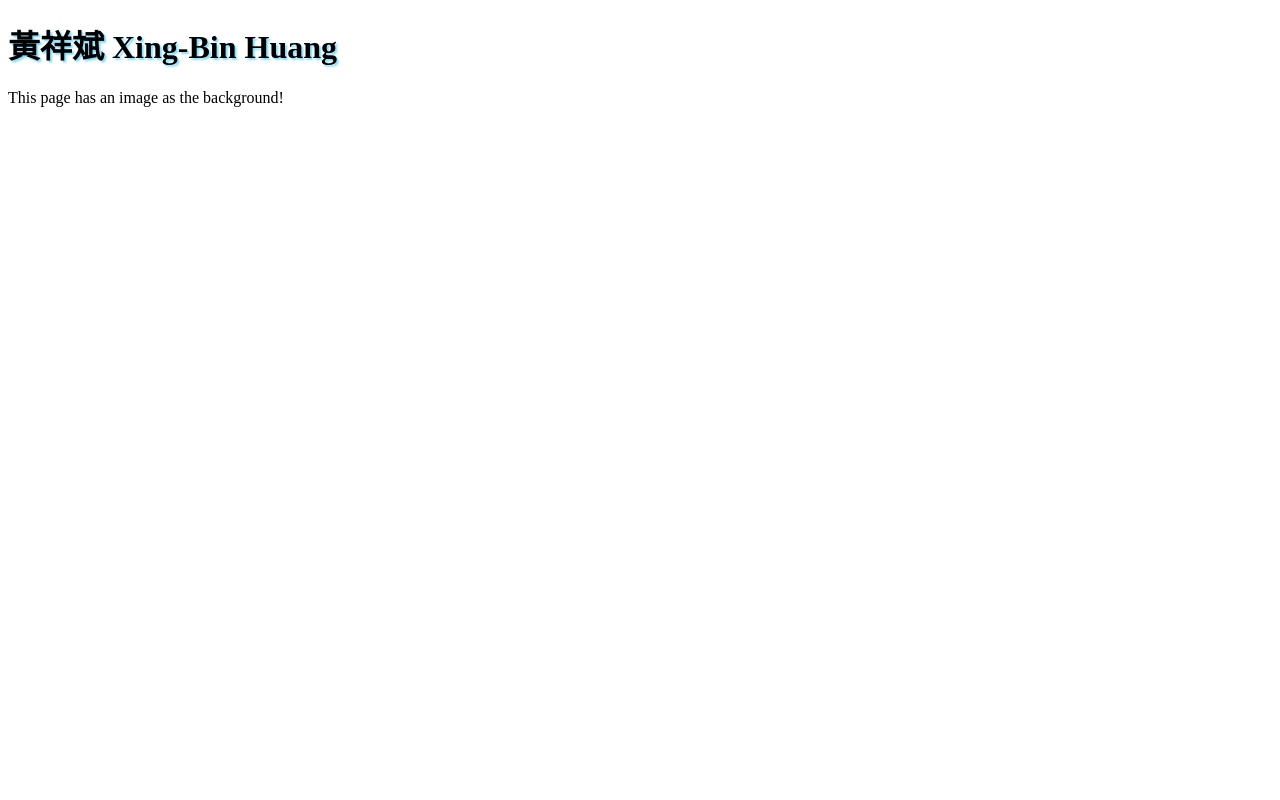
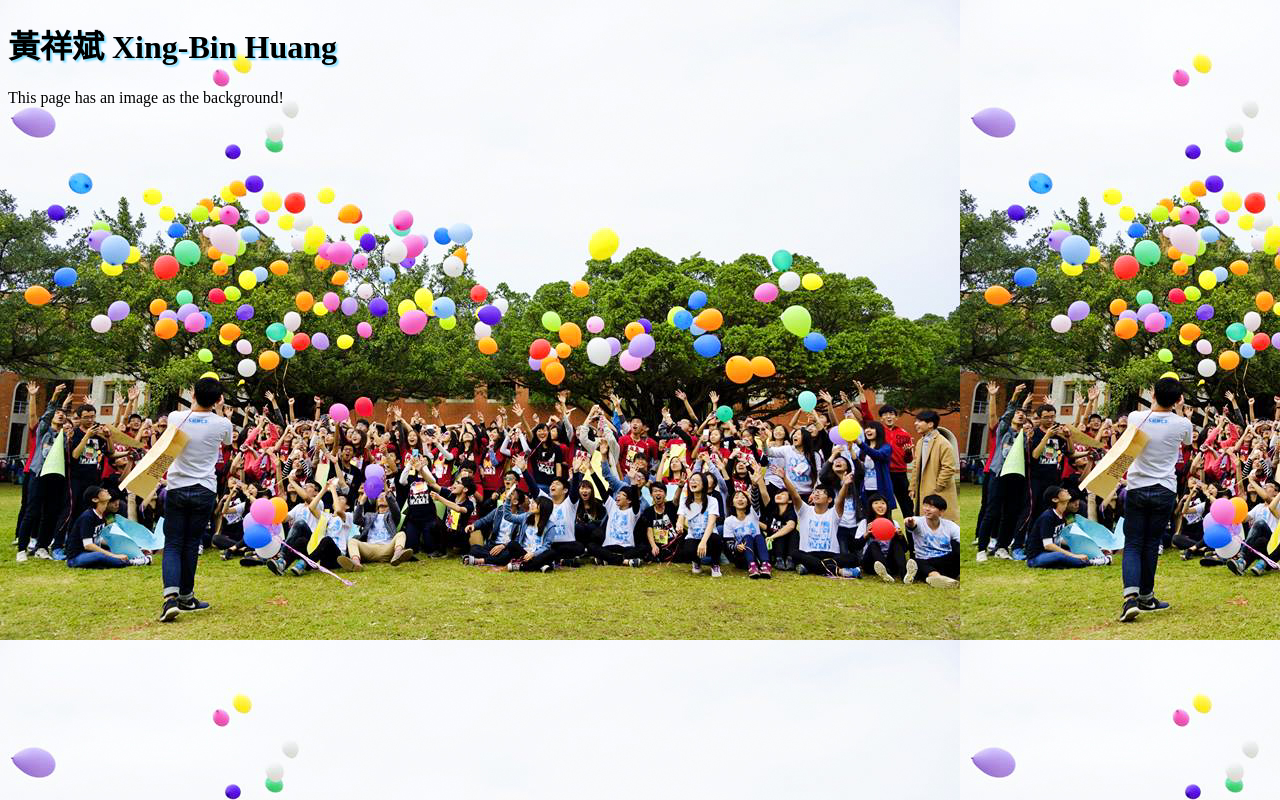
Before and after one commit to BinBinGGInInDer/wp2016, a plain HTML site: page index.html in a window 1280 px wide. Drawn offline with Linux system fonts and the light colour scheme.

Commit message:
add background pic

```diff
--- a/index.html
+++ b/index.html
@@ -6,7 +6,7 @@
     text-shadow: 2px 2px 2px #80dfff;
 }
   body {
-    background-image: url("paper.gif");
+    background-image: url("pic/20160206-172.jpg");
 }
 </style>
 
```
Also changed, not shown: pic/20160206-172.jpg (added).
